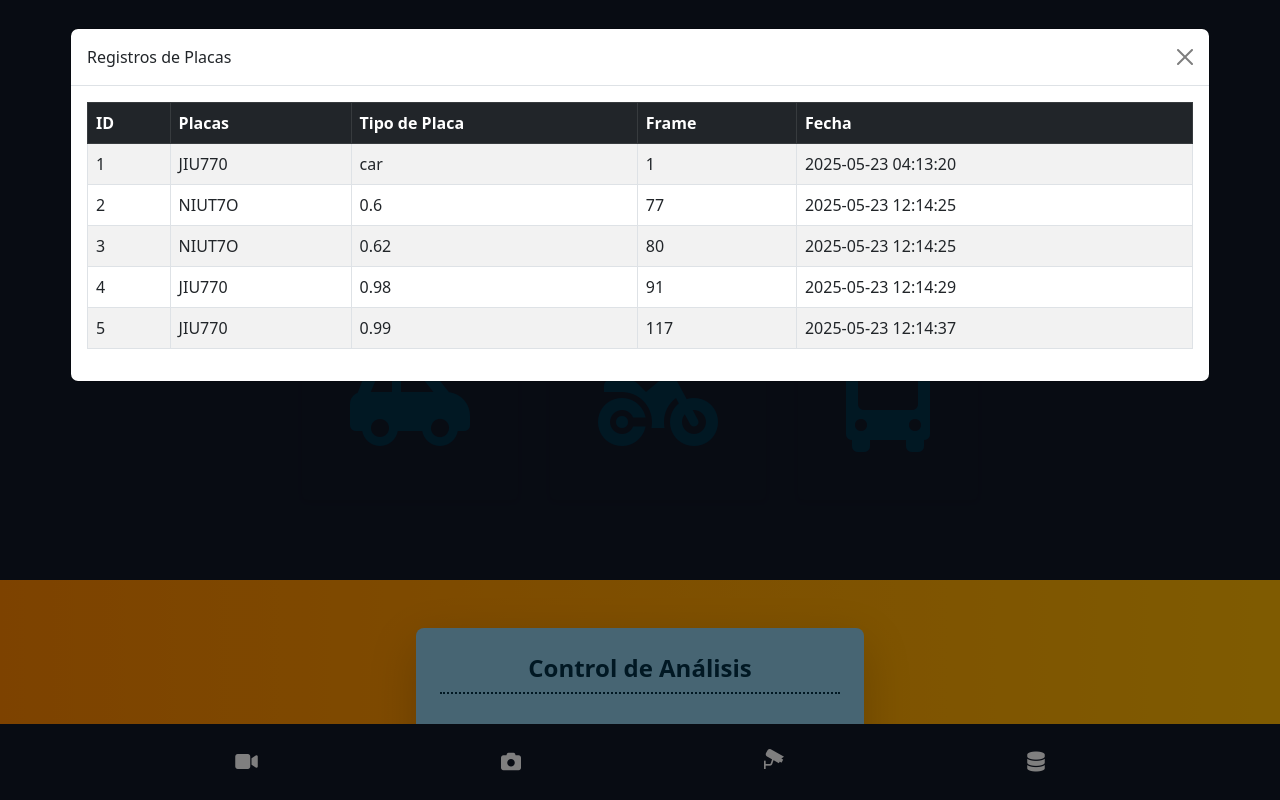
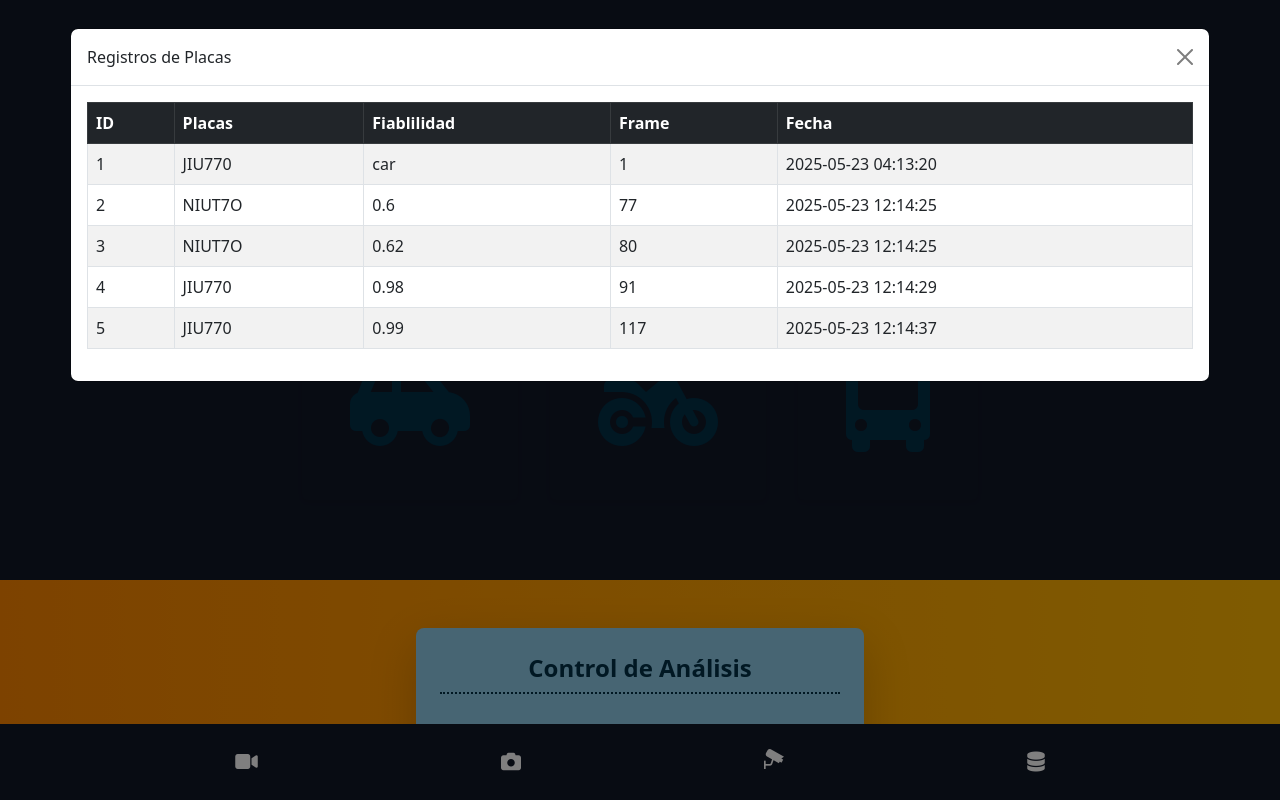
Before and after one commit to Vladimir-Martinez-Lopez1/ReconocimientoPlacas, a Flask app: page / in a window 1280 px wide, after a click that opens the changed part. Run offline with Flask 3, Linux system fonts and the light colour scheme; data comes from the database, SQL or seed files in the repository; some libraries are stand-ins or nearby versions.

Commit message:
cambio de titulo

```diff
--- a/templates/index.html
+++ b/templates/index.html
@@ -166,7 +166,7 @@
             <tr>
               <th class="text-xs md:text-base">ID</th>
               <th class="text-xs md:text-base">Placas</th>
-              <th class="text-xs md:text-base">Tipo de Placa</th>
+              <th class="text-xs md:text-base">Fiablilidad</th>
               <th class="text-xs md:text-base">Frame</th>
               <th class="text-xs md:text-base">Fecha</th>
             </tr>
```
